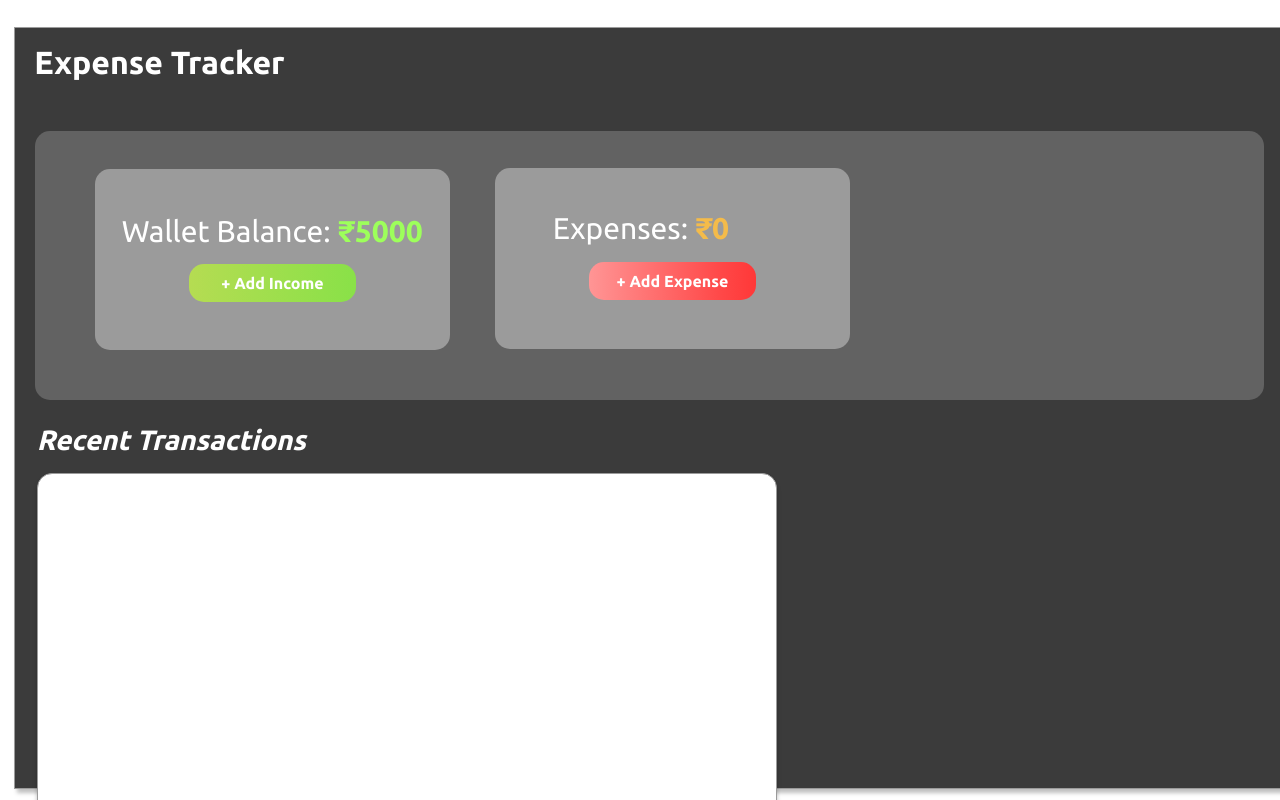
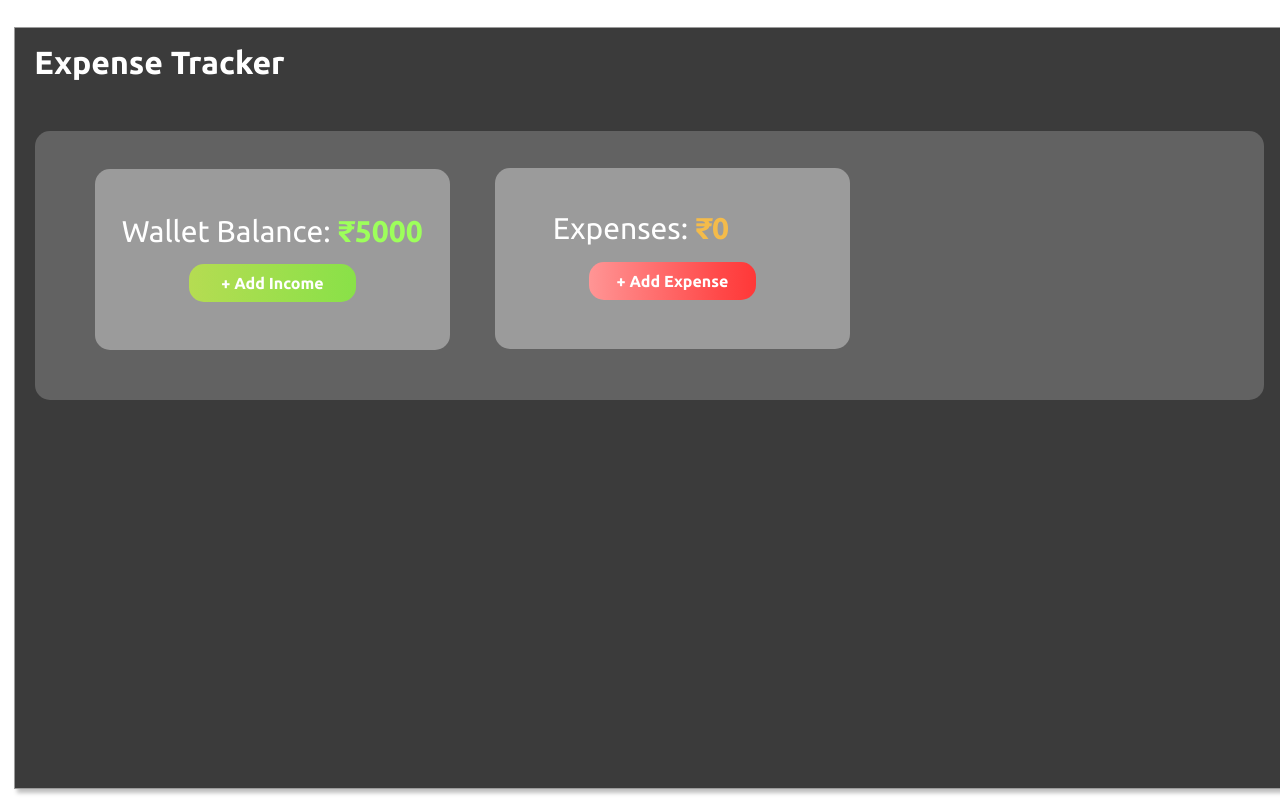
Before and after one commit to PaulRohan95/Expense-Tracker, a React (Create React App) app: page / in a window 1280 px wide. Built offline with nearby package versions, Linux system fonts and the light colour scheme.

Commit message:
updates-to-follow

```diff
--- a/src/App.js
+++ b/src/App.js
@@ -1,7 +1,5 @@
 import React, { useState, useEffect } from 'react';
 import "@fontsource/ubuntu";
-import ExpenseForm from './components/ExpenseForm/ExpenseForm';
-import ExpenseList from './components/ExpenseList/ExpenseList';
 import './App.css';
 
 function App() {
@@ -97,13 +95,11 @@ function App() {
       {showExpenseForm && (
         <div className="modal-expense">
           <div className="modal-content-expense">
-            <ExpenseForm addExpense={addExpense} walletBalance={walletBalance} />
             <button className="btn-cancel" onClick={() => setShowExpenseForm(false)}>Cancel</button>
           </div>
         </div>
       )}
       </div>
-      <ExpenseList expenses={expenses} deleteExpense={deleteExpense} updateExpense={updateExpense} />
     </div>
   );
 }
```
